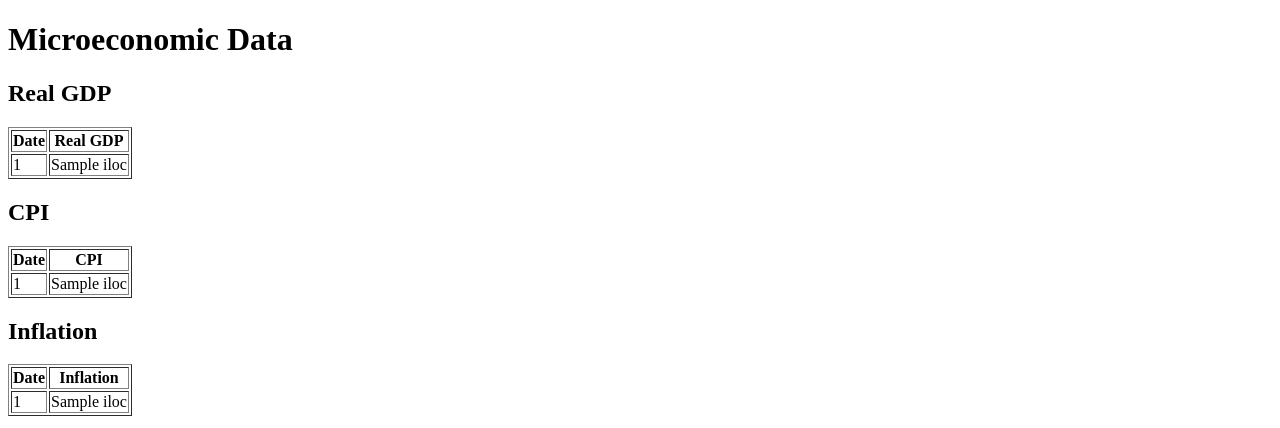
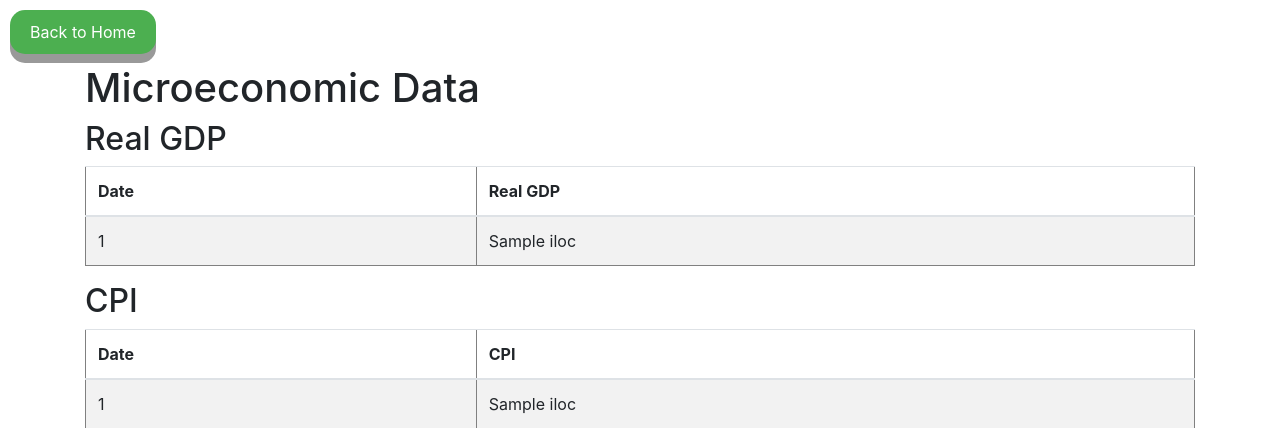
Before and after one commit to bdegrieck/SelfFInance, a Flask app: template Website/templates/micro.html in a window 1280 px wide. Shown: the top 428 px of the page. Run offline with Flask 3, Linux system fonts and the light colour scheme; the template is opened without the code that fills it: most values are stand-ins (such as "Sample title", 1, 10 or a date in 2020); parts of the project's set-up code (start-up, migrations or seed data) failed here and were passed over; some libraries are stand-ins or nearby versions.

Commit message:
back button micro

```diff
--- a/Website/templates/micro.html
+++ b/Website/templates/micro.html
@@ -2,8 +2,43 @@
 <html lang="en">
 <head>
     <meta charset="UTF-8">
-    <title>Title</title>
+    <meta name="viewport" content="width=device-width, initial-scale=1.0">
+    <title>Microeconomic Data</title>
+    <link rel="stylesheet" href="https://stackpath.bootstrapcdn.com/bootstrap/4.3.1/css/bootstrap.min.css">
 </head>
+
+<head>
+    <style>
+        .back-button {
+            display: inline-block;
+            padding: 10px 20px;
+            margin: 10px;
+            font-size: 16px;
+            cursor: pointer;
+            text-align: center;
+            text-decoration: none;
+            outline: none;
+            color: #fff;
+            background-color: #4CAF50;
+            border: none;
+            border-radius: 15px;
+            box-shadow: 0 9px #999;
+        }
+
+        .back-button:hover {background-color: #3e8e41}
+
+        .back-button:active {
+            background-color: #3e8e41;
+            box-shadow: 0 5px #666;
+            transform: translateY(4px);
+        }
+    </style>
+</head>
+
+<body>
+    <a href="/" class="back-button">Back to Home</a>
+</body>
+
 <body>
     <div class="container">
 
```
